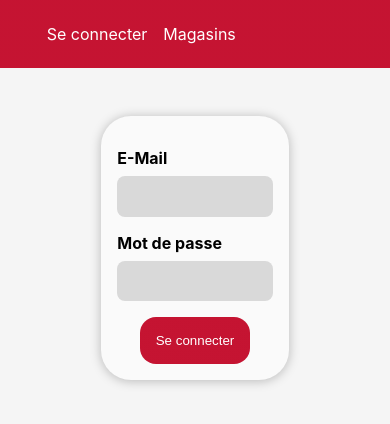
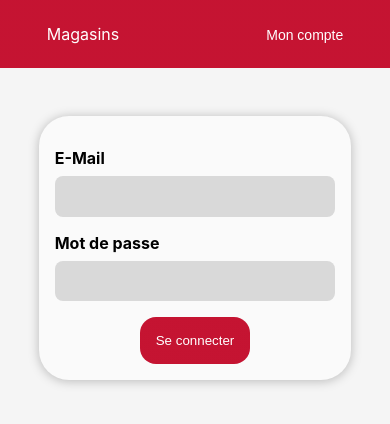
Before and after one commit to laurent-offi/brikola, a React (Create React App) app: page / in a window 390 px wide. Shown: the top 424 px of the page. Built offline with nearby package versions, Linux system fonts and the light colour scheme.

Commit message:
Ajout formulaire inscription à corriger

```diff
--- a/src/App.js
+++ b/src/App.js
@@ -8,6 +8,7 @@ import Articles from './pages/articles';
 import Profils from './pages/profil';
 import Cart from './pages/cart';
 import Dashboard from './pages/dashboard';
+import Register from './pages/register';
 import { CartContext, CartProvider } from './pages/CartContext';
 
 function App() {
@@ -24,8 +25,9 @@ function App() {
             {logged && <Route path="/articles" element={<Articles />} />}
             {logged && <Route path="/cart" element={<Cart />} />}
             {logged && admin && <Route path="/dashboard" element={<Dashboard />} />}
-            <Route path="/accueil" element={<Accueil />} />
-            <Route path="/" element={<Accueil />} />
+            {!logged && <Route path="/accueil" element={<Accueil />} />}
+            {!logged && <Route path="/register" element={<Register />} />}
+            && <Route path="/" element={<Accueil />} />
           </Routes>
         </div>
       </CartProvider>
--- a/src/index.css
+++ b/src/index.css
@@ -423,3 +423,34 @@ button.dropdown-toggle {
 .dropdown-menu a:hover {
   background-color: #f0f0f0;
 }
+
+
+
+
+@media screen and (max-width: 768px) {
+
+  .login-box {
+    width: 100%;
+  }
+
+  .cards-container .card {
+    width: 100%;
+  }
+
+  .cards-container .article-card {
+    width: 100%;
+  }
+
+  *[class^="col-"] {
+    width: 100%!important;
+  }
+
+  .row {
+    flex-wrap: wrap-reverse;
+  }
+
+  .box {
+    width: 100%;
+  }
+
+}
--- a/src/pages/accueil.js
+++ b/src/pages/accueil.js
@@ -82,7 +82,7 @@ function Accueil()
         return(
             <div class="container">
 
-               <h1>Bienvenue sur votre espace membre.</h1>
+                <h1>Vous êtes déjà connecté.</h1>
 
             </div>
         )
--- a/src/pages/menu.js
+++ b/src/pages/menu.js
@@ -10,7 +10,7 @@ function Menu() {
 
   const [showDropdown, setShowDropdown] = useState(false);
 
-  function logout(){
+  function logout() {
     localStorage.removeItem('logged_in')
     setLogged(false)
   }
@@ -49,7 +49,7 @@ function Menu() {
                           <Link to="/dashboard">Administration</Link>
                         )}
                         {admin && (
-                            <hr/>
+                          <hr />
                         )}
                         <Link to="/" onClick={logout}>
                           Déconnexion
@@ -72,12 +72,26 @@ function Menu() {
           <div className="container sb">
             <ul>
               <li>
-                <Link to="/">Se connecter</Link>
-              </li>
-              <li>
                 <Link to="/shops">Magasins</Link>
               </li>
             </ul>
+            <div>
+              <ul>
+                <li>
+                  <div className="dropdown">
+                    <button className="dropdown-toggle" onClick={toggleDropdown}>
+                      Mon compte
+                    </button>
+                    {showDropdown && (
+                      <div className="dropdown-menu">
+                        <Link to="/">Se connecter</Link>
+                        <Link to="/register">S'inscrire</Link>
+                      </div>
+                    )}
+                  </div>
+                </li>
+              </ul>
+            </div>
           </div>
         </nav>
       </div>
--- /dev/null
+++ b/src/pages/register.js
@@ -0,0 +1,120 @@
+import React, { useState, useEffect } from 'react';
+
+function Register() {
+    const [username, ChangeUsername] = useState('');
+    const [email, ChangeEmail] = useState('');
+    const [password, ChangePassword] = useState('');
+    const [errorMessage, setErrorMessage] = useState('');
+    const [role, setRole] = useState('');
+    const [cities, setCities] = useState([]); // État pour stocker les villes
+    const [selectedCity, setSelectedCity] = useState('');
+    const [logged, setLogged] = useState(localStorage.getItem('logged_in') === 'true');
+
+    async function CheckButton(event) {
+
+        event.preventDefault();
+
+        //donnée a tester par l'api post
+        const data_verify = { username: username, email: email, password: password }
+
+        let response = await fetch("http://localhost:7005/api/user_register",
+            {
+                method: 'POST',
+                headers:
+                {
+                    'Content-Type': 'application/json'
+                },
+                body: JSON.stringify(data_verify)
+            });
+
+        // analyse si l'api répond
+        if (!response.ok) {
+            throw new Error('Network response was not ok');
+        }
+
+        // stockage de la réponse
+        let result = await response.json();
+
+        if (cities.length === 0) {
+            console.error("Les données des villes ne sont pas encore disponibles.");
+            return;
+          }
+
+        if (!selectedCity) {
+            console.error("Veuillez sélectionner une ville.");
+            return;
+        }
+
+          const selectedCityId = cities.find(city => city.city_name === selectedCity)?.city_id;
+
+    }
+
+    useEffect(() => {
+        async function fetchCities() {
+            try {
+                const response = await fetch('http://localhost:7005/api/show_cities');
+                if (!response.ok) {
+                    throw new Error('Network response was not ok');
+                }
+                const citiesData = await response.json();
+                setCities(citiesData);
+            } catch (error) {
+                console.error(error);
+            }
+        }
+
+        fetchCities();
+    }, []);
+
+    if (!logged) {
+
+        return (
+            <div class="container">
+
+                <div class="login-box">
+
+                    <div class="box-container">
+
+                        <form class="col">
+                            {errorMessage && <p className="error-message">{errorMessage}</p>}
+
+                            <label for="username">Nom d'utilisateur</label>
+                            <input type="username" id="username" value={username} onChange={(e) => ChangeUsername(e.target.value)}></input>
+                            <label for="email">E-Mail</label>
+                            <input type="email" id="email" value={email} onChange={(e) => ChangeEmail(e.target.value)}></input>
+                            <label for="password">Mot de passe</label>
+                            <input type="password" id="password" value={password} onChange={(e) => ChangePassword(e.target.value)}></input>
+
+                            <label htmlFor="city">Ville</label>
+                            <select id="city" value={selectedCity} onChange={(e) => setSelectedCity(e.target.value)}>
+                                <option value="">Sélectionner une ville</option>
+                                {cities.map(city => (
+                                    <option key={city.city_id} value={city.city_name}>{city.city_name}</option>
+                                ))}
+                            </select>
+
+                            <button onClick={CheckButton}>S'inscrire</button>
+                        </form>
+
+                    </div>
+
+                </div>
+
+
+            </div>
+        )
+
+    } else {
+
+        return (
+            <div class="container">
+
+                <h1>Vous êtes déjà connecté.</h1>
+
+            </div>
+        )
+
+    }
+}
+
+export default Register;
```
Also changed, not shown: src/serveur_api/api_server.js (+48 -0 lines). Lines whose indentation alone changed are shown as unchanged.
